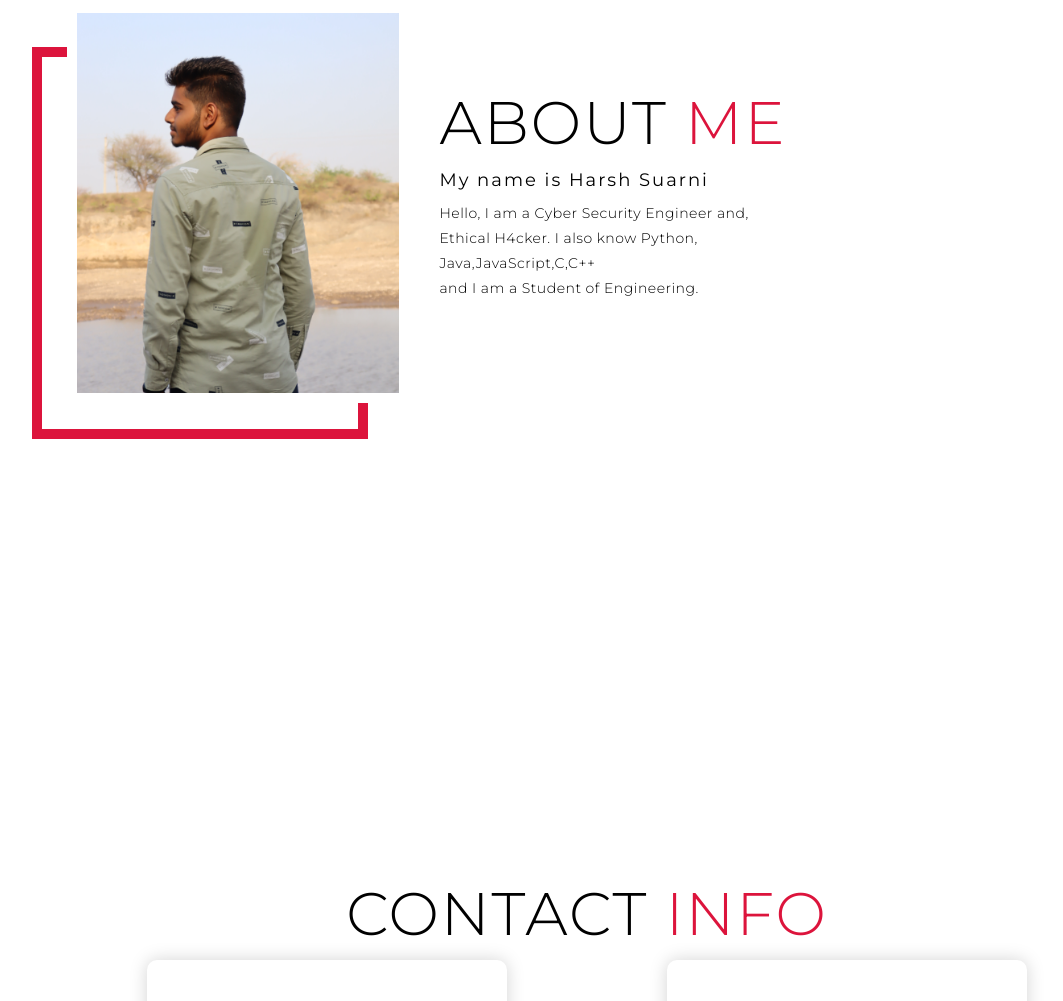
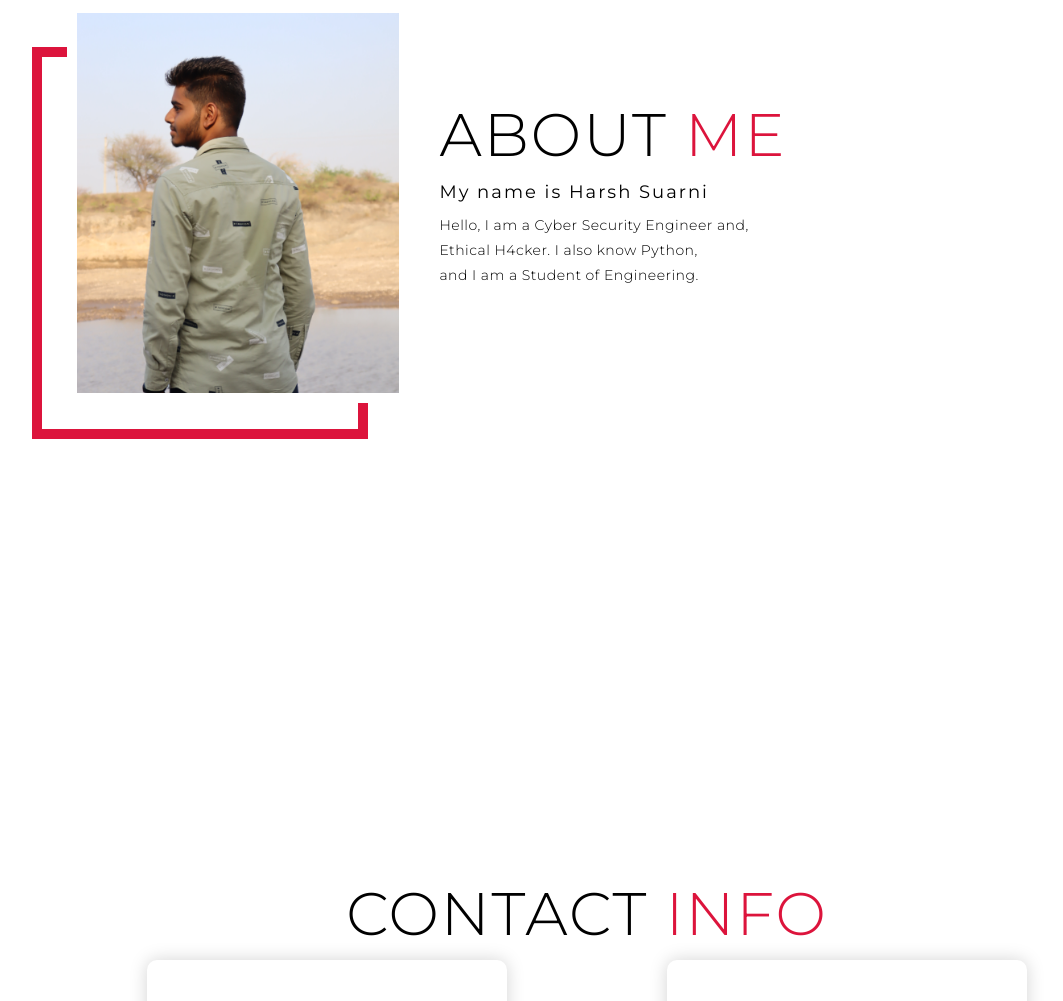
Before and after one commit to SuraniHarsh/my_web, a plain HTML site: page index.html in a window 1280 px wide. Shown: the part 997-1998 px from the top of the page, without its empty margins (53-1116 px from the left). Drawn offline with Linux system fonts and the light colour scheme; grey boxes are pictures that could not be loaded.

Commit message:
Update index.html

```diff
--- a/index.html
+++ b/index.html
@@ -139,7 +139,7 @@ p {
         <h1 class="section-title">About <span>me</span></h1>
         <h2>My name is Harsh Suarni</h2>
         <p>Hello, I am a Cyber Security Engineer and, <br>  Ethical H4cker.
-          I also know Python, <br> Java,JavaScript,C,C++ <br>
+          I also know Python,<br>
           and I am a Student of Engineering. <br>
           </p>
         <!-- <a href="#" class="cta">Download Resume</a> -->
@@ -158,8 +158,7 @@ p {
               <div class="icon"><img src="https://img.icons8.com/bubbles/100/000000/new-post.png" /></div>
               <div class="contact-info">
                 <h1>Email</h1>
-                <h2>harshsurani00@gmail.com</h2>
-                <!-- <h2>abcd@gmail.com</h2> -->
+		<h2>harshsurani00@gmail.com</h2>
               </div>
             </div>
             <div class="contact-item">
```
